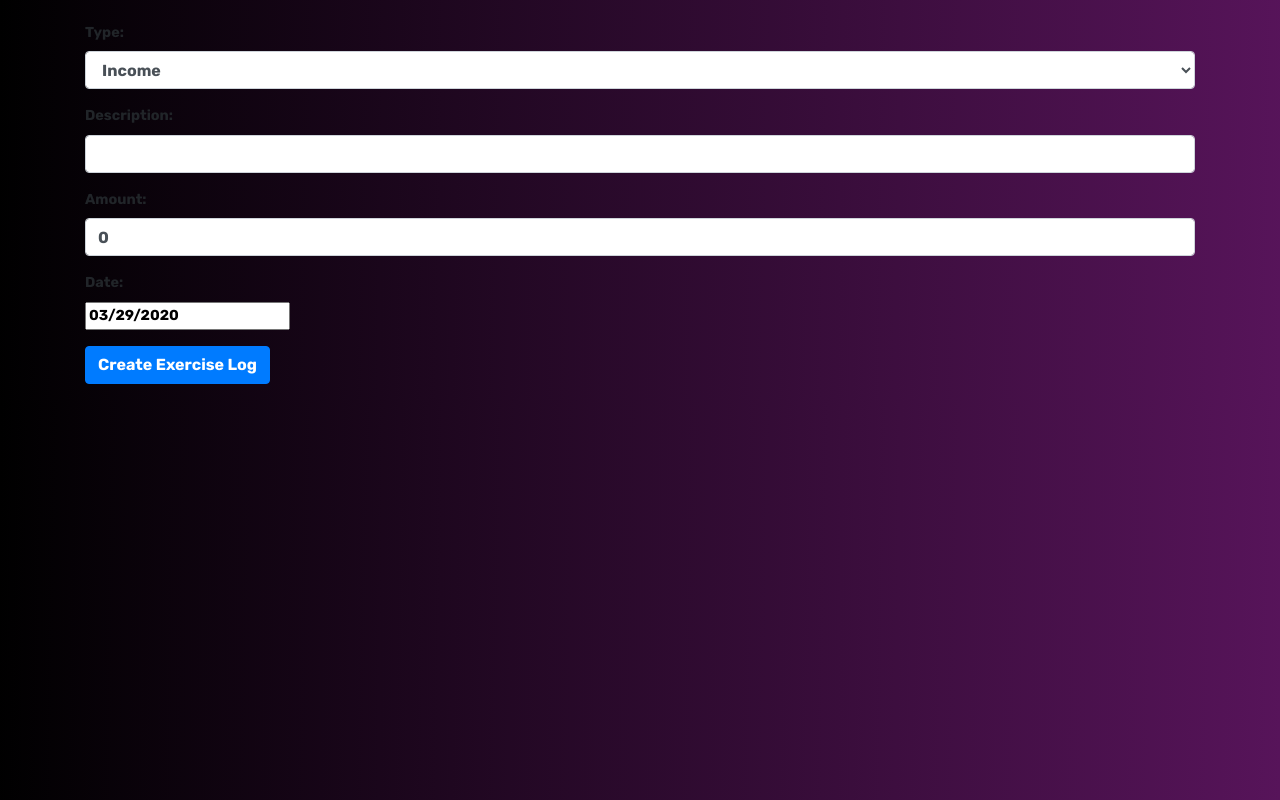
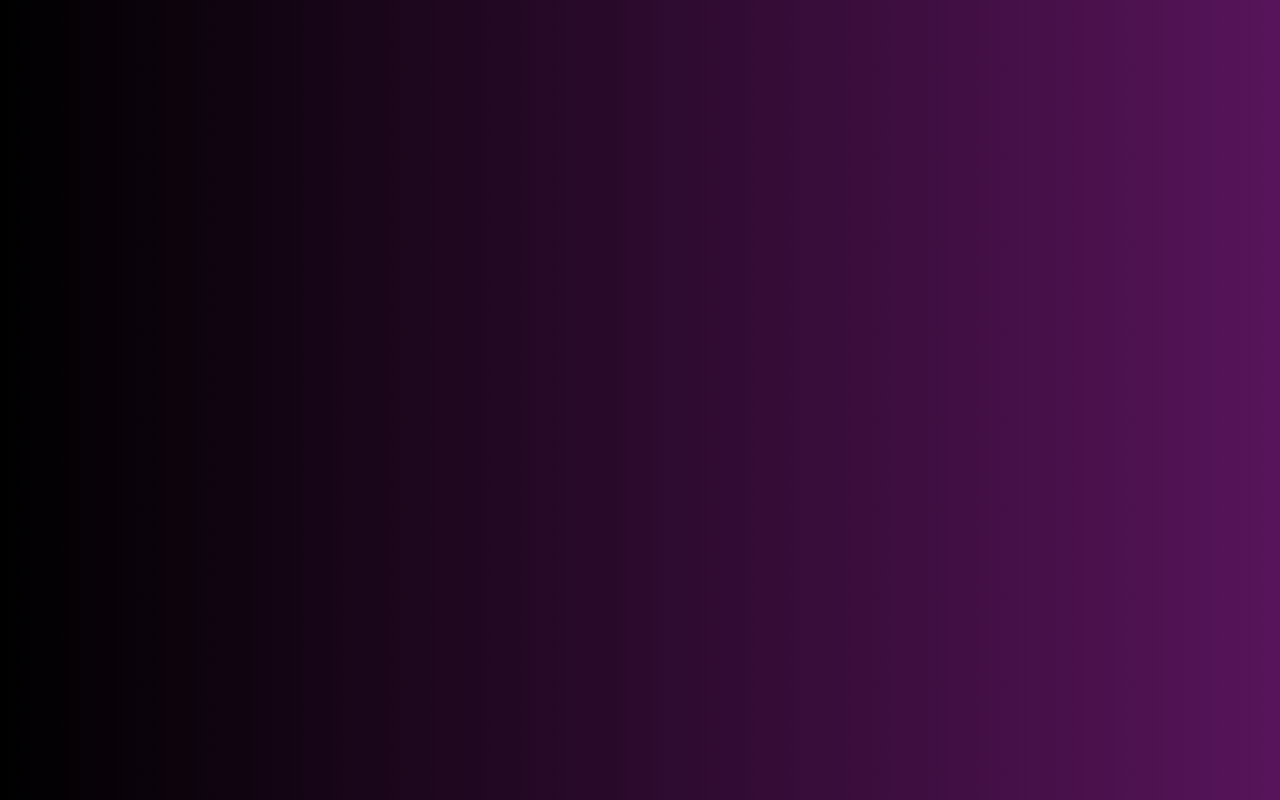
Before and after one commit to NemanjaJakonic/budget-app-mern, a React (Create React App) app in the folder client/: page /create in a window 1280 px wide. Built offline with nearby package versions, Linux system fonts and the light colour scheme.

Commit message:
added variable for base url depending on the production or development

```diff
--- a/client/src/App.js
+++ b/client/src/App.js
@@ -1,11 +1,9 @@
 import React from "react";
 import { BrowserRouter as Router, Route } from "react-router-dom";
 import "bootstrap/dist/css/bootstrap.min.css";
-
+import "../src/App.css";
 import TransactionList from "./components/transactions-list.component";
 import EditTransaction from "./components/edit-transaction.component";
-import CreateTransaction from "./components/create-transaction.component";
-import "../src/App.css";
 
 function App() {
   return (
@@ -14,7 +12,6 @@ function App() {
       <div className="container">
         <Route path="/" exact component={TransactionList} />
         <Route path="/edit/:id" exact component={EditTransaction} />
-        <Route path="/create" exact component={CreateTransaction} />
       </div>
     </Router>
   );
--- a/client/src/components/add-transaction.component.js
+++ b/client/src/components/add-transaction.component.js
@@ -7,7 +7,10 @@ import DatePicker from "react-datepicker";
 export default class AddTransaction extends Component {
   constructor(props) {
     super(props);
-
+    this.url =
+      process.env.NODE_ENV === "development"
+        ? "http://localhost:5000/transactions/add/"
+        : "/transactions/add/";
     this.onChangeType = this.onChangeType.bind(this);
     this.onChangeDescription = this.onChangeDescription.bind(this);
     this.onChangeAmount = this.onChangeAmount.bind(this);
@@ -22,7 +25,6 @@ export default class AddTransaction extends Component {
   }
   onSubmit(e) {
     e.preventDefault();
-
     const transaction = {
       type: this.state.type,
       description: this.state.description,
@@ -32,9 +34,7 @@ export default class AddTransaction extends Component {
 
     console.log(transaction);
 
-    axios
-      .post("http://localhost:5000/transactions/add", transaction)
-      .then((res) => console.log(res.data));
+    axios.post(`${this.url}`, transaction).then((res) => console.log(res.data));
     alert("Transaction added!");
     this.setState({
       description: "",
--- a/client/src/components/create-transaction.component.js
+++ /dev/null
@@ -1,122 +0,0 @@
-import React, { Component, createRef } from "react";
-import axios from "axios";
-import DatePicker from "react-datepicker";
-import "react-datepicker/dist/react-datepicker.css";
-
-export default class CreateExercise extends Component {
-  constructor(props) {
-    super(props);
-    this.userInput = createRef();
-    this.onChangeType = this.onChangeType.bind(this);
-    this.onChangeDescription = this.onChangeDescription.bind(this);
-    this.onChangeAmount = this.onChangeAmount.bind(this);
-    this.onChangeDate = this.onChangeDate.bind(this);
-    this.onSubmit = this.onSubmit.bind(this);
-
-    this.state = {
-      type: "Income",
-      description: "",
-      amount: 0,
-      date: new Date()
-    };
-  }
-
-  onChangeType(e) {
-    this.setState({
-      type: e.target.value
-    });
-  }
-
-  onChangeDescription(e) {
-    this.setState({
-      description: e.target.value
-    });
-  }
-
-  onChangeAmount(e) {
-    this.setState({
-      amount: e.target.value
-    });
-  }
-
-  onChangeDate(date) {
-    this.setState({
-      date: date
-    });
-  }
-
-  onSubmit(e) {
-    e.preventDefault();
-
-    const transaction = {
-      type: this.state.type,
-      description: this.state.description,
-      amount: this.state.amount,
-      date: this.state.date
-    };
-
-    console.log(transaction);
-
-    axios
-      .post("http://localhost:5000/transactions/add", transaction)
-      .then(res => console.log(res.data));
-  }
-
-  render() {
-    return (
-      <div>
-        <form onSubmit={this.onSubmit}>
-          <div className="form-group">
-            <label>Type: </label>
-            <select
-              ref={this.userInput}
-              required
-              className="form-control"
-              value={this.state.type}
-              onChange={this.onChangeType}
-            >
-              <option value="Income">Income</option>
-              <option value="Expense">Expense</option>
-            </select>
-          </div>
-          <div className="form-group">
-            <label>Description: </label>
-            <input
-              type="text"
-              required
-              className="form-control"
-              value={this.state.description}
-              onChange={this.onChangeDescription}
-            />
-          </div>
-          <div className="form-group">
-            <label>Amount: </label>
-            <input
-              type="number"
-              className="form-control"
-              value={this.state.amount}
-              onChange={this.onChangeAmount}
-            />
-          </div>
-          <div className="form-group">
-            <label>Date: </label>
-            <div>
-              <DatePicker
-                selected={this.state.date}
-                onChange={this.onChangeDate}
-              />
-            </div>
-          </div>
-
-          <div className="form-group">
-            <input
-              type="submit"
-              value="Create Exercise Log"
-              className="btn btn-primary"
-            />
-          </div>
-        </form>
-      </div>
-    );
-  }
-}
--- a/client/src/components/edit-transaction.component.js
+++ b/client/src/components/edit-transaction.component.js
@@ -3,10 +3,13 @@ import axios from "axios";
 import DatePicker from "react-datepicker";
 import "react-datepicker/dist/react-datepicker.css";
 
-export default class EditExercise extends Component {
+export default class EditTransaction extends Component {
   constructor(props) {
     super(props);
-
+    this.url =
+      process.env.NODE_ENV === "development"
+        ? "http://localhost:5000/transactions/"
+        : "/transactions/";
     this.onChangeType = this.onChangeType.bind(this);
     this.onChangeDescription = this.onChangeDescription.bind(this);
     this.onChangeAmount = this.onChangeAmount.bind(this);
@@ -17,47 +20,47 @@ export default class EditExercise extends Component {
       type: "",
       description: "",
       amount: 0,
-      date: new Date()
+      date: new Date(),
     };
   }
 
   componentDidMount() {
     axios
-      .get("http://localhost:5000/transactions/" + this.props.match.params.id)
-      .then(response => {
+      .get(`${this.url}` + this.props.match.params.id)
+      .then((response) => {
         this.setState({
           type: response.data.type,
           description: response.data.description,
           amount: response.data.amount,
-          date: new Date(response.data.date)
+          date: new Date(response.data.date),
         });
       })
-      .catch(function(error) {
+      .catch(function (error) {
         console.log(error);
       });
   }
 
   onChangeType(e) {
     this.setState({
-      type: e.target.value
+      type: e.target.value,
     });
   }
 
   onChangeDescription(e) {
     this.setState({
-      description: e.target.value
+      description: e.target.value,
     });
   }
 
   onChangeAmount(e) {
     this.setState({
-      amount: e.target.value
+      amount: e.target.value,
     });
   }
 
   onChangeDate(date) {
     this.setState({
-      date: date
+      date: date,
     });
   }
 
@@ -68,18 +71,14 @@ export default class EditExercise extends Component {
       type: this.state.type,
       description: this.state.description,
       amount: this.state.amount,
-      date: this.state.date
+      date: this.state.date,
     };
 
     console.log(transaction);
 
     axios
-      .post(
-        "http://localhost:5000/transactions/update/" +
-          this.props.match.params.id,
-        transaction
-      )
-      .then(res => console.log(res.data));
+      .post(`${this.url}update/` + this.props.match.params.id, transaction)
+      .then((res) => console.log(res.data));
 
     window.location = "/";
   }
--- a/client/src/components/transactions-list.component.js
+++ b/client/src/components/transactions-list.component.js
@@ -35,7 +35,10 @@ const Transaction = (props) => (
 export default class TransactionsList extends Component {
   constructor(props) {
     super(props);
-
+    this.url =
+      process.env.NODE_ENV === "development"
+        ? "http://localhost:5000/transactions/"
+        : "/transactions/";
     this.deleteTransaction = this.deleteTransaction.bind(this);
     this.totalIncome = this.totalIncome.bind(this);
     this.state = { transactions: [], addModalShow: false };
@@ -46,7 +49,7 @@ export default class TransactionsList extends Component {
   }
   refreshList() {
     axios
-      .get("http://localhost:5000/transactions/")
+      .get(`${this.url}`)
       .then((response) => {
         this.setState({ transactions: response.data });
       })
@@ -58,11 +61,9 @@ export default class TransactionsList extends Component {
     this.refreshList();
   }
   deleteTransaction(id) {
-    axios
-      .delete("http://localhost:5000/transactions/" + id)
-      .then((response) => {
-        console.log(response.data);
-      });
+    axios.delete(`${this.url}` + id).then((response) => {
+      console.log(response.data);
+    });
 
     this.setState({
       transactions: this.state.transactions.filter((el) => el._id !== id),
```
Also changed, not shown: client/src/components/success-transaction.component.js (deleted, +0 -30 lines).
